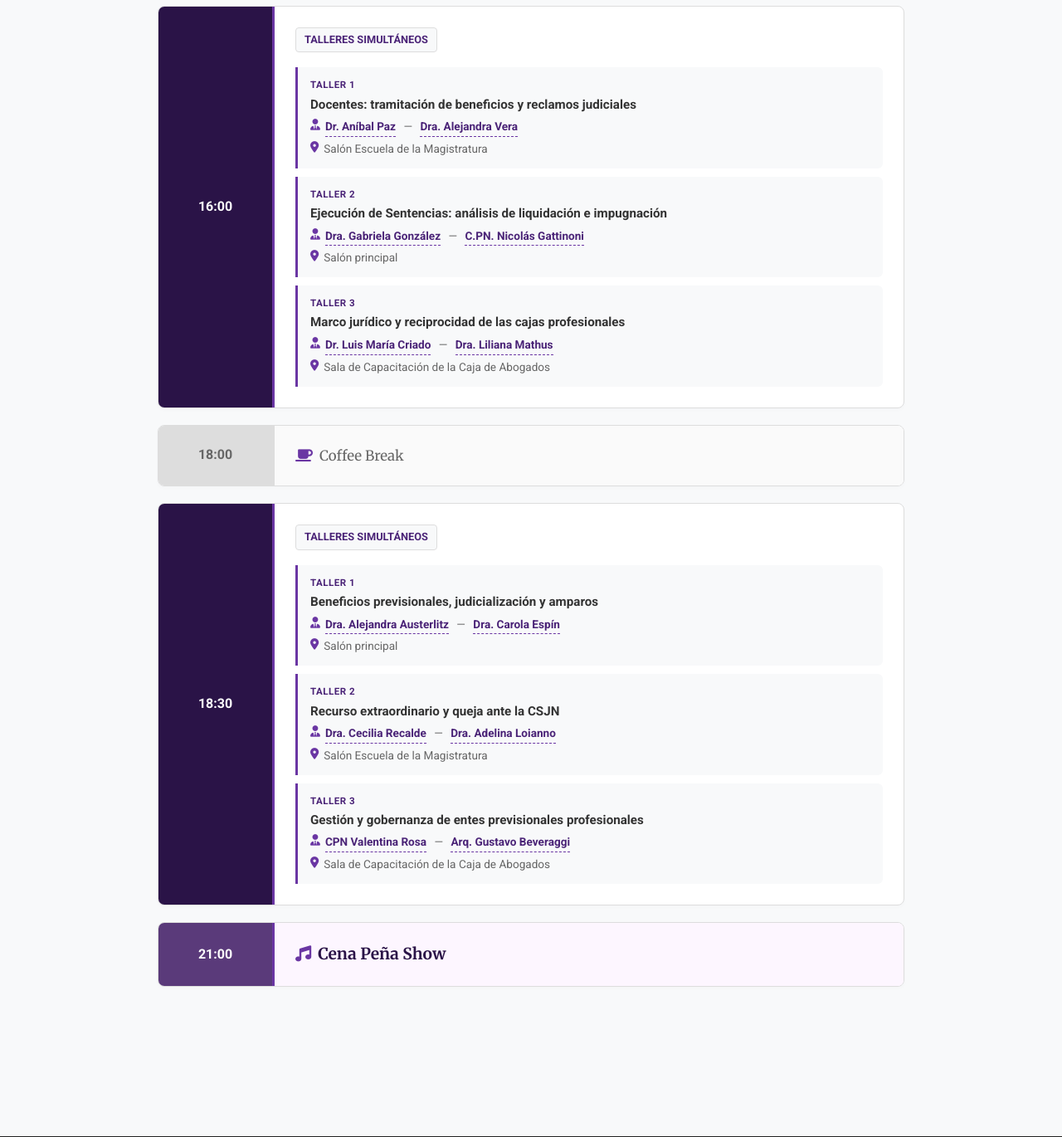
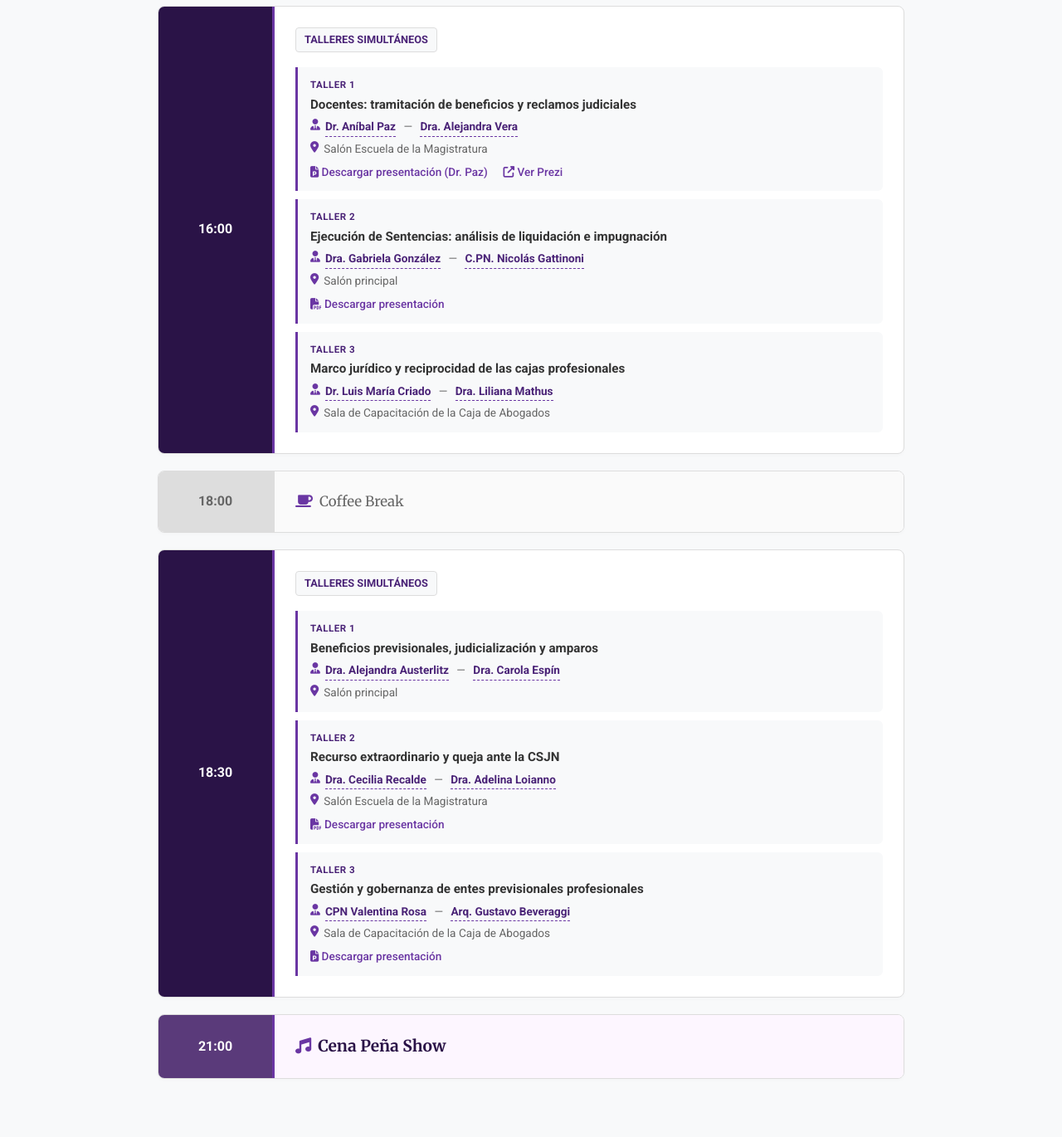
Before and after one commit to OctavioGalvan5/Pagina-congreso-previcional, a Flask app: page /cronograma in a window 1280 px wide. Shown: the part 679-2049 px from the top of the page at 83% size. Run offline with Flask 3, Linux system fonts and the light colour scheme.

Commit message:
Agregar links de descarga de presentaciones en el cronograma
- Dr. Aníbal Paz (Taller 1 Día 1): PPTX + Prezi
- Dra. González & Gattinoni (Taller 2 Día 1): PDF ejecuciones
- Dra. Recalde & Loianno (Taller 2 Día 1 18:30): PDF REF SALTA
- Rosa & Beveraggi (Taller 3 Día 1 18:30): PPTX gobernanza
- Dr. Juan Fantini (Quinto Panel): PDF componentes del haber
- Dra. Grimaldi (Taller 1 Día 2): PDF reajustes
- Velarde & Galván (Taller 3 Día 2): PDF comunicación estratégica
- C.P.N. Dib Ashur (Sexto Panel): PPTX coparticipación

Co-Authored-By: Claude Sonnet 4.6 <noreply@anthropic.com>

```diff
--- a/templates/cronograma.html
+++ b/templates/cronograma.html
@@ -386,6 +386,7 @@
                                     <a href="/disertante/anibal-paz" class="sl">Dr. Aníbal Paz</a>&nbsp;—&nbsp;<a href="/disertante/alejandra-vera" class="sl">Dra. Alejandra Vera</a>
                                 </div>
                                 <div class="taller-speakers" style="margin-top:4px;"><i class="fas fa-map-marker-alt"></i> Salón Escuela de la Magistratura</div>
+                                <div class="taller-speakers" style="margin-top:6px;"><a href="/static/presentaciones/V Jornada Previsional_ Salta_ Aníbal Paz Junio 26.pptx" target="_blank" style="color:var(--primary-light);text-decoration:none;font-weight:500;"><i class="fas fa-file-powerpoint"></i>&nbsp;Descargar presentación (Dr. Paz)</a>&nbsp;&nbsp;<a href="https://prezi.com/view/pE2krIEA3tfeEfWF4UOz/?referral_token=eWTm1rlnB3FN" target="_blank" style="color:var(--primary-light);text-decoration:none;font-weight:500;"><i class="fas fa-external-link-alt"></i>&nbsp;Ver Prezi</a></div>
                             </div>
                             <div class="taller-item">
                                 <div class="taller-num">Taller 2</div>
@@ -395,6 +396,7 @@
                                     <a href="/disertante/gabriela-gonzalez" class="sl">Dra. Gabriela González</a>&nbsp;—&nbsp;<a href="/disertante/nicolas-gattinoni" class="sl">C.PN. Nicolás Gattinoni</a>
                                 </div>
                                 <div class="taller-speakers" style="margin-top:4px;"><i class="fas fa-map-marker-alt"></i> Salón principal</div>
+                                <div class="taller-speakers" style="margin-top:6px;"><a href="/static/presentaciones/Taller Ejecuciones. Analisis e impugnación de liquidaciones.pdf" target="_blank" style="color:var(--primary-light);text-decoration:none;font-weight:500;"><i class="fas fa-file-pdf"></i>&nbsp;Descargar presentación</a></div>
                             </div>
                             <div class="taller-item">
                                 <div class="taller-num">Taller 3</div>
@@ -438,6 +440,7 @@
                                     <a href="/disertante/cecilia-recalde" class="sl">Dra. Cecilia Recalde</a>&nbsp;—&nbsp;<a href="/disertante/adelina-loianno" class="sl">Dra. Adelina Loianno</a>
                                 </div>
                                 <div class="taller-speakers" style="margin-top:4px;"><i class="fas fa-map-marker-alt"></i> Salón Escuela de la Magistratura</div>
+                                <div class="taller-speakers" style="margin-top:6px;"><a href="/static/presentaciones/REF SALTA 2026 CR y AL.pdf" target="_blank" style="color:var(--primary-light);text-decoration:none;font-weight:500;"><i class="fas fa-file-pdf"></i>&nbsp;Descargar presentación</a></div>
                             </div>
                             <div class="taller-item">
                                 <div class="taller-num">Taller 3</div>
@@ -447,6 +450,7 @@
                                     <a href="/disertante/valentina-rosa" class="sl">CPN Valentina Rosa</a>&nbsp;—&nbsp;<a href="/disertante/gustavo-beveraggi" class="sl">Arq. Gustavo Beveraggi</a>
                                 </div>
                                 <div class="taller-speakers" style="margin-top:4px;"><i class="fas fa-map-marker-alt"></i> Sala de Capacitación de la Caja de Abogados</div>
+                                <div class="taller-speakers" style="margin-top:6px;"><a href="/static/presentaciones/Gobernanza-y-Gestion-de-las-Cajas-Profesionales-en-Argentina FINAL FINAL REDUCIDO.pptx" target="_blank" style="color:var(--primary-light);text-decoration:none;font-weight:500;"><i class="fas fa-file-powerpoint"></i>&nbsp;Descargar presentación</a></div>
                             </div>
                         </div>
                     </div>
@@ -478,6 +482,7 @@
                                     <a href="/disertante/veronica-grimaldi" class="sl">Dra. Verónica Grimaldi</a>&nbsp;—&nbsp;<a href="/disertante/carlos-salmoraghi" class="sl">Dr. Carlos Salmoraghi</a>
                                 </div>
                                 <div class="taller-speakers" style="margin-top:4px;"><i class="fas fa-map-marker-alt"></i> Salón Escuela de la Magistratura</div>
+                                <div class="taller-speakers" style="margin-top:6px;"><a href="/static/presentaciones/Jornadas Salta 2026 (1).pdf" target="_blank" style="color:var(--primary-light);text-decoration:none;font-weight:500;"><i class="fas fa-file-pdf"></i>&nbsp;Descargar presentación (Dra. Grimaldi)</a></div>
                             </div>
                             <div class="taller-item">
                                 <div class="taller-num">Taller 2</div>
@@ -496,6 +501,7 @@
                                     <a href="/disertante/paola-velarde" class="sl">Paola Velarde</a>&nbsp;—&nbsp;<a href="/disertante/octavio-galvan" class="sl">Tec. Octavio Galván</a>
                                 </div>
                                 <div class="taller-speakers" style="margin-top:4px;"><i class="fas fa-map-marker-alt"></i> Sala de Capacitación de la Caja de Abogados</div>
+                                <div class="taller-speakers" style="margin-top:6px;"><a href="/static/presentaciones/Comunicación estratégica V Jornadas de Derecho Previsional (2).pdf" target="_blank" style="color:var(--primary-light);text-decoration:none;font-weight:500;"><i class="fas fa-file-pdf"></i>&nbsp;Descargar presentación</a></div>
                             </div>
                             <div class="taller-item">
                                 <div class="taller-num">Taller 4</div>
@@ -651,7 +657,7 @@
                         <div class="panel-list">
                             <div class="panel-item">
                                 <div class="panel-speaker-name"><a href="/disertante/juan-fantini" class="sl">Dr. Juan Fantini</a></div>
-                                <div class="panel-tema">Componentes del haber previsional.</div>
+                                <div class="panel-tema">Componentes del haber previsional. <a href="/static/presentaciones/Componentes del Haber previsional.pdf" target="_blank" style="color:var(--primary-light);text-decoration:none;font-weight:500;white-space:nowrap;"><i class="fas fa-file-pdf"></i>&nbsp;Presentación</a></div>
                             </div>
                             <div class="panel-item">
                                 <div class="panel-speaker-name"><a href="/disertante/alicia-braghini" class="sl">Dra. Alicia Braghini</a></div>
@@ -694,6 +700,7 @@
                             </div>
                             <div class="panel-item">
                                 <div class="panel-speaker-name"><a href="/disertante/roberto-dib-ashur" class="sl">C.P.N. Roberto Dib Ashur</a></div>
+                                <div class="panel-tema"><a href="/static/presentaciones/COPARTICIPACION caja abogados preliminar.pptx" target="_blank" style="color:var(--primary-light);text-decoration:none;font-weight:500;"><i class="fas fa-file-powerpoint"></i>&nbsp;Descargar presentación</a></div>
                             </div>
                         </div>
                         <div class="schedule-speaker" style="margin-top:10px;">
```
Also changed, not shown: 8 other files.
